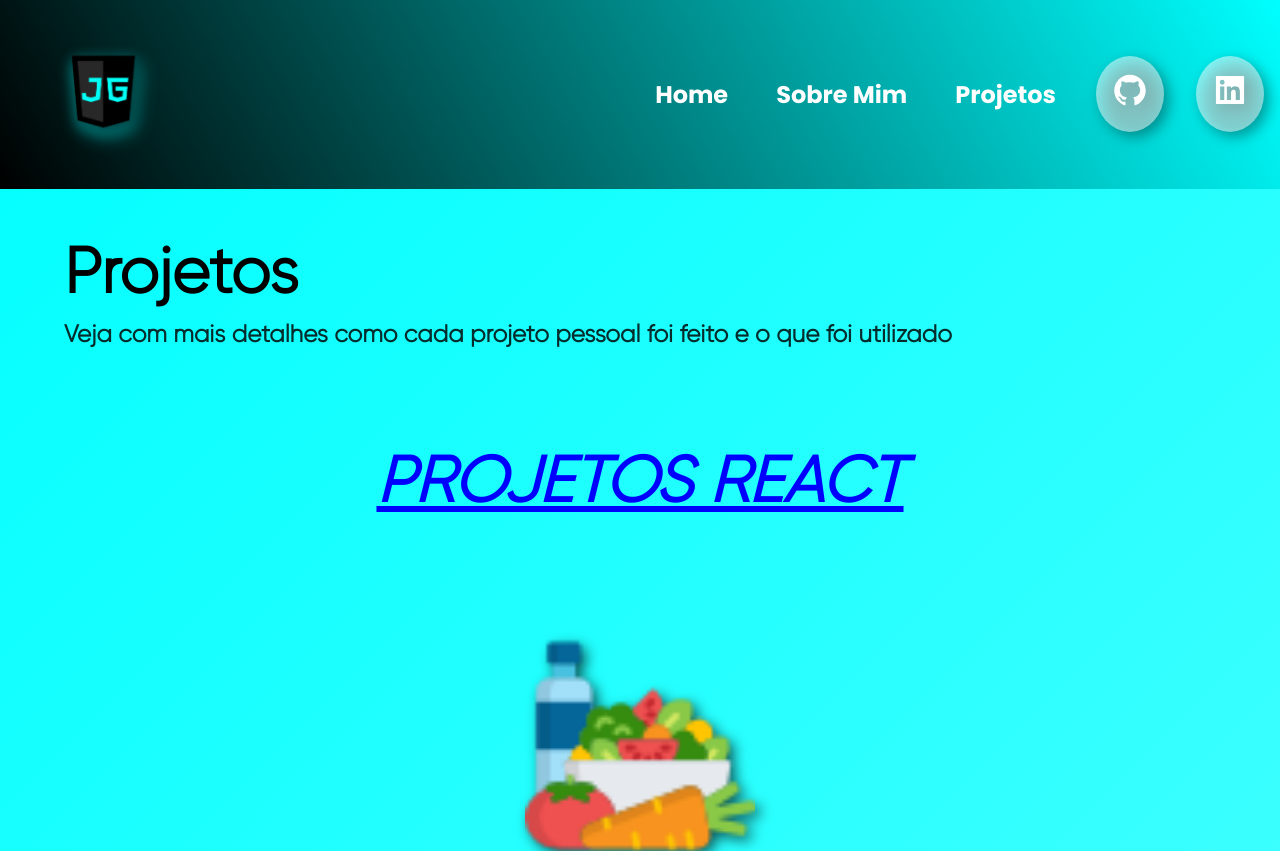
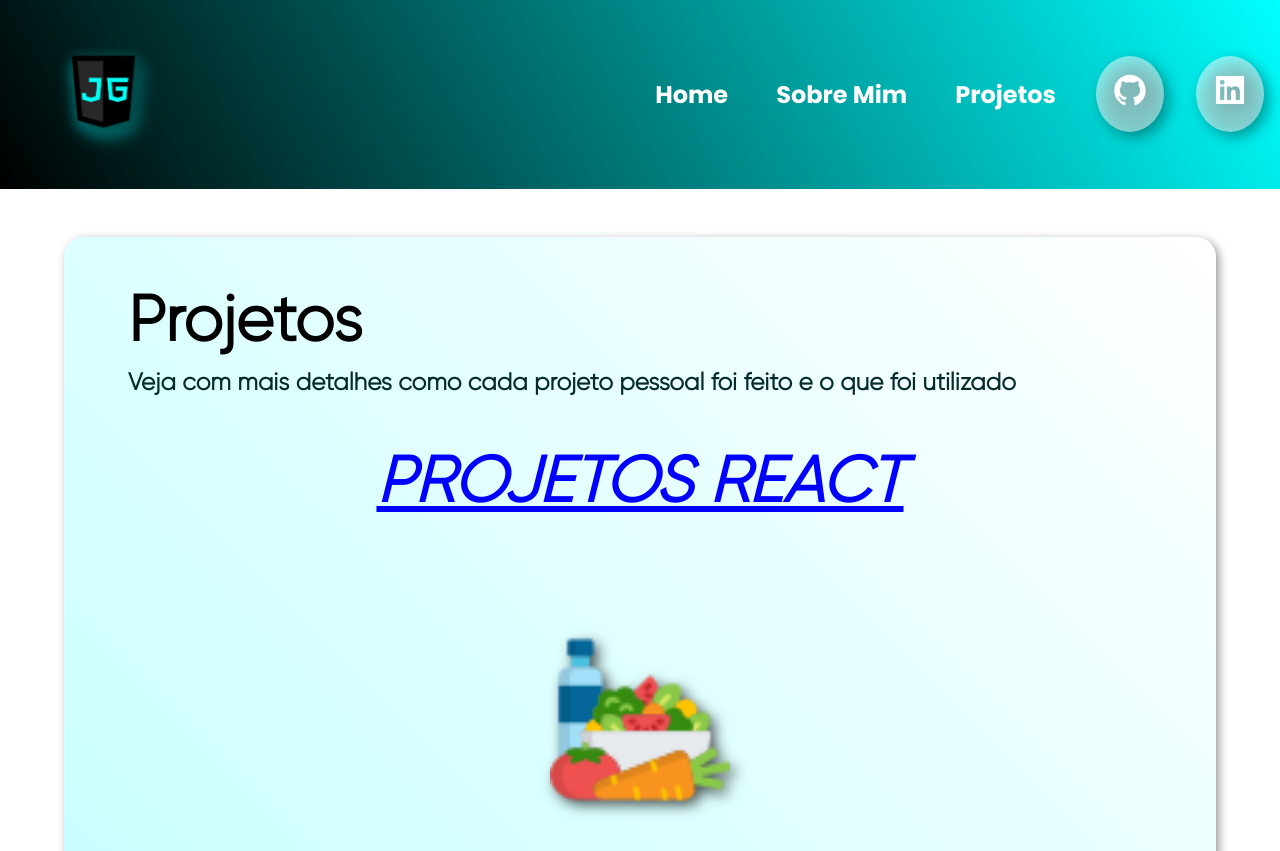
Before and after one commit to oAoj1/Portfolio, a React (Vite) app: page /projetos in a window 1280 px wide. Shown: the top 851 px of the page. Built offline with nearby package versions, Linux system fonts and the light colour scheme.

Commit message:
ajustando cores e espaçamentos

```diff
--- a/src/Components/Section/index.jsx
+++ b/src/Components/Section/index.jsx
@@ -40,7 +40,7 @@ export default function Section(){
                     <Fade left>
                         <div className="joaoContent">
                             <h1>Olá mundo, eu sou <span>João Gabriel</span> </h1>
-                            <p>Estou estudando <span>React</span> e busco 1º vaga como desenvolvedor júnior front-end web</p>
+                            <p>Estou estudando <span>React</span> e busco 1º vaga como desenvolvedor Front-end</p>
                         </div>
                     </Fade>
 
--- a/src/Pages/2_SobreMim.jsx
+++ b/src/Pages/2_SobreMim.jsx
@@ -8,6 +8,17 @@ export default function SobreMim(){
             <Header/>
                 <div className="sobreMimContent">
                     <h1>Sobre mim</h1>
+                    <div className="textoContent">
+                        <p>Meu nome é João Gabriel e desde pequeno sempre fui fascinado pela tecnologia e jogos eletrônicos. </p>
+
+                        <p>Em 2017 tive meu primeiro contato com o mundo dos códigos, Python, mas não dei continuidade.</p>
+
+                        <p>No meio de 2020 comecei a estudar HTML e CSS e a partir desse instante me apaixonei pela programação, mantive apenas por alguns meses criando pequenos sites então parei os estudos.</p>
+
+                        <p>No ano de 2022 voltei definitivamente, me aprimorei em HTML e CSS, aprendi sobre JavaScript e React, me aprofundei um pouco mais em Python e tive um breve experiência com TypeScript e Node.JS.</p>
+
+                        <p>Busco minha primeira vaga como Desenvolvedor Front-end web, cujo objetivo é ter conhecimento de como funciona uma StartUp ou uma empresa e explorar ainda mais minha criatividade e aprimorar minha lógica. Futuramente pretendo me tornar Full-stack.</p>
+                    </div>
 
                 </div>
             <Footer/>
--- a/src/Pages/3_Projetos.jsx
+++ b/src/Pages/3_Projetos.jsx
@@ -7,9 +7,9 @@ import ModeloProjetosRepositorios from '../Components/Projetos/Modelo/ModeloRepo
 
 export default function Projetos(){
     return(
-        <div className='megaContentProjects'>
+        <div>
             <Header/>
-
+                <div className="megaContentProjects">
                     <div className="tituloProjetosContent">
                         <h1>Projetos</h1>
                         <h2>Veja com mais detalhes como cada projeto pessoal foi feito e o que foi utilizado</h2>
@@ -20,6 +20,7 @@ export default function Projetos(){
                         <ModeloProjetosCursos/>
                         <ModeloProjetosRepositorios/>
                     </div>
+                </div>
 
             <Footer/>
         </div>
--- a/src/Styles/2_SobreMim.css
+++ b/src/Styles/2_SobreMim.css
@@ -1,6 +1,10 @@
 .sobreMimContent{
+    border-radius: 20px;
+    filter: drop-shadow(3px 3px 5px rgba(0,0,0,0.4));
     width: 100%;
-    padding: 3em 4em;
+    max-width: 90%;
+    margin: 3em auto;
+    padding:3em 4em;
     background:linear-gradient(45deg,#00ffff,#fff);
 }
 
@@ -8,3 +12,13 @@
     font-size: 4em;
     font-weight: bolder;
 }
+
+.textoContent{
+    width: 100%;
+    max-width: 90%;
+}
+
+.textoContent p{
+    padding: 1em 0;
+    font-size: 1.5em;
+}
--- a/src/Styles/3_Projetos.css
+++ b/src/Styles/3_Projetos.css
@@ -1,10 +1,11 @@
 .megaContentProjects{
+    border-radius: 20px;
+    filter: drop-shadow(3px 3px 5px rgba(0,0,0,0.4));
     width: 100%;
-    background:linear-gradient(-45deg,#fff,#00ffff);
-}
-
-.tituloProjetosContent{
-    padding: 3em 4em;
+    max-width: 90%;
+    margin: 3em auto;
+    padding:3em 4em;
+    background:linear-gradient(45deg,#00ffff,#fff);
 }
 
 .tituloProjetosContent h1{
@@ -17,4 +18,5 @@
 
 .descricaoProjetosContent{
     padding: 1em 4em 3em 4em;
+    margin: auto;
 }
```
Lines whose indentation alone changed are shown as unchanged.
